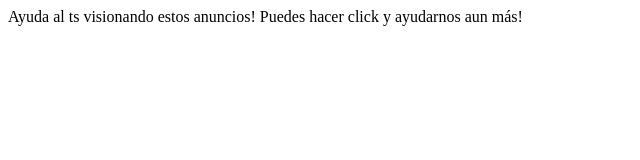
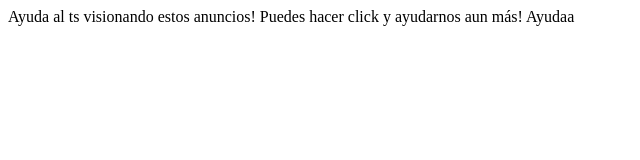
Before and after one commit to werogg/taberneros.github.io, a plain HTML site: page index.html in a window 1280 px wide. Shown: the full height of the page, 0-640 px from the left. Drawn offline with Linux system fonts and the light colour scheme.

Commit message:
Update index.html

```diff
--- a/index.html
+++ b/index.html
@@ -4,6 +4,7 @@
           <title>Ayuda a Taberneros!</title>
      </head>
      <body>
+          Ayudaa
           <script async src="https://pagead2.googlesyndication.com/pagead/js/adsbygoogle.js"></script>
           <!-- taberneros -->
           <ins class="adsbygoogle"
```
